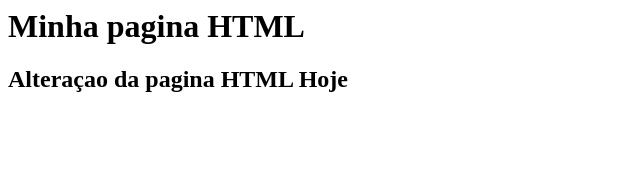
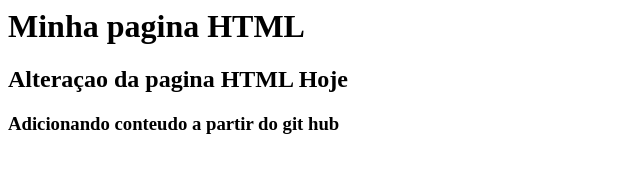
Before and after one commit to luatecgirl/gama-no-github, a plain HTML site: page index.html in a window 1280 px wide. Shown: the whole page, without its empty margins (0-640 px from the left). Drawn offline with Linux system fonts and the light colour scheme.

Commit message:
Atualizaçao a partir do GitHub

```diff
--- a/index.html
+++ b/index.html
@@ -3,6 +3,7 @@
 <body>
     <h1>Minha pagina HTML</h1>
     <h2>Alteraçao da pagina HTML Hoje</h2>
+    <h3>Adicionando conteudo a partir do git hub</h3>
 </body>
 
 </html>
```
